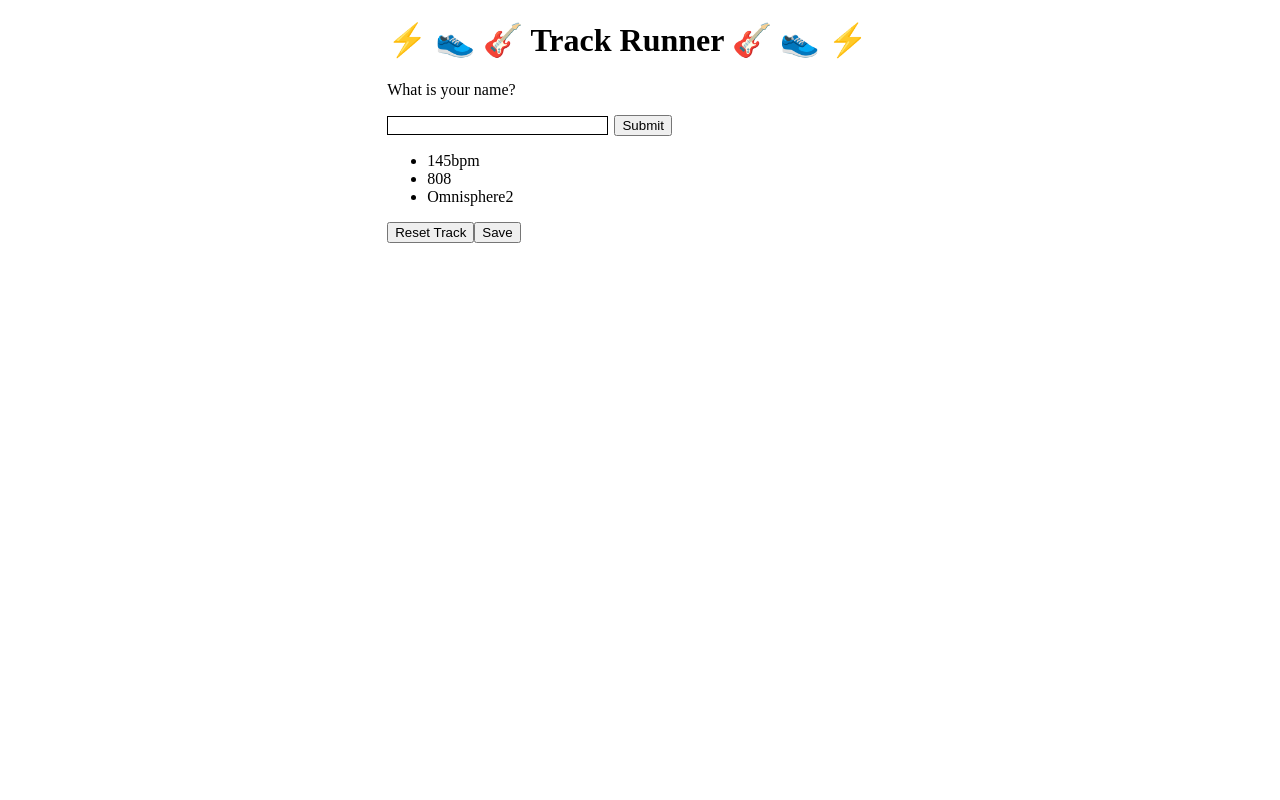
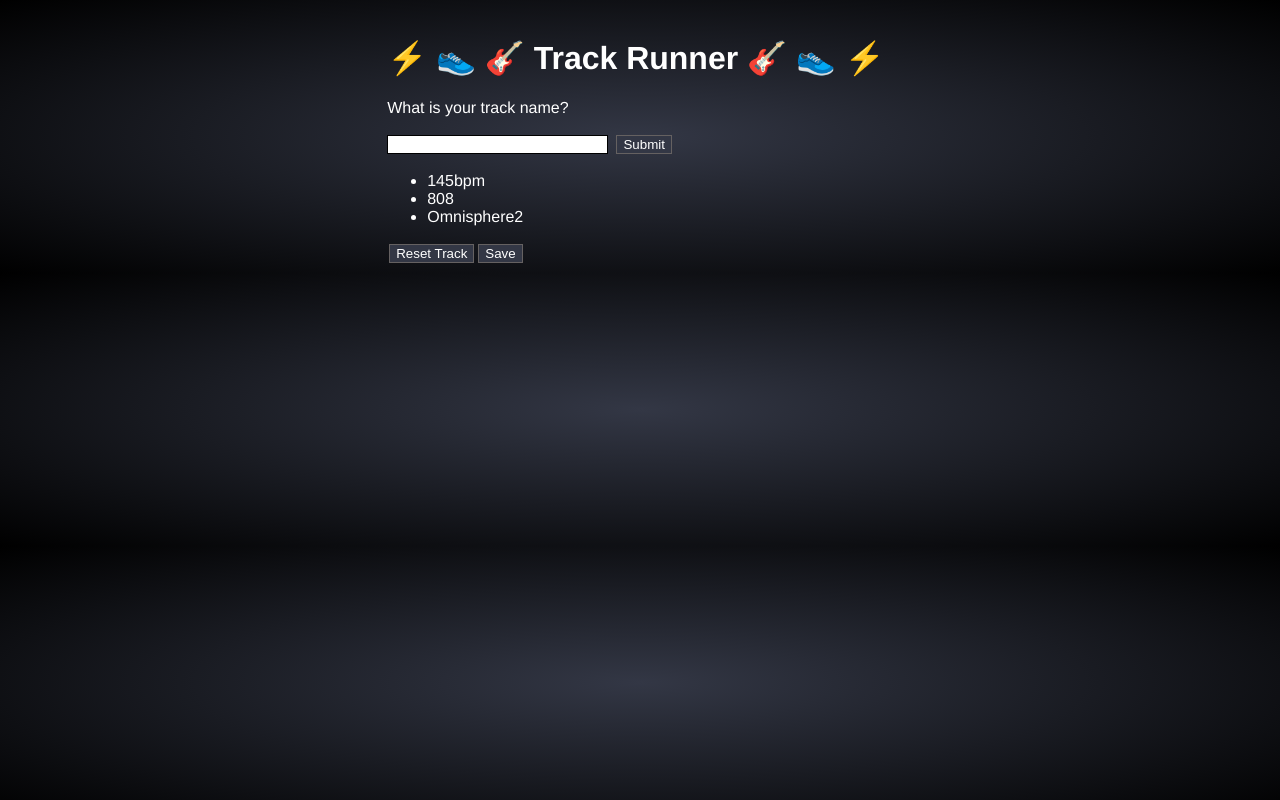
Before and after one commit to davemarquess/track-runner, a React app: page / in a window 1280 px wide. Built offline with nearby package versions, Linux system fonts and the light colour scheme.

Commit message:
style buttons grey/white

```diff
--- a/main.css
+++ b/main.css
@@ -1,8 +1,36 @@
+html {
+  font-size: 62.5%;
+}
+
+body {
+  background: black;
+  font-family: Helvetica, Arial, sans-serif;
+  font-size: 1.6rem;
+  background-image:
+    radial-gradient(
+      #333745,
+      black
+    );
+}
+
+button {
+  color: white;
+  cursor: pointer;
+  border: 1px solid rgb(101, 97, 97);
+  background-color: #333745;
+  margin: 2px;
+}
+
+button:disabled {
+  cursor: default;
+}
+
 #root {
   margin: auto;
+  padding-top: 10px;
   width: 40%;
   height: 80%;
-  /* color: white; */
+  color: white;
   /* background-color: black */
 }
 
@@ -17,7 +45,7 @@ and (max-device-width : 667px) {
   }
 
   #submitButton {
-    padding-top: 10px;
+    margin-top: 10px;
   }
 
   #header {
--- a/src/client/App.js
+++ b/src/client/App.js
@@ -11,7 +11,7 @@ class App extends Component {
       currentText: '',
       isAuthenticated: true,
       questionIndex: 0,
-      question: 'What is your name?',
+      question: 'What is your track name?',
       responseIndex: 0,
       resultObj: {}
     };
@@ -68,7 +68,7 @@ class App extends Component {
     this.setState({
       trackArr: [],
       questionIndex: 0,
-      question: 'What is your name?',
+      question: 'What is your track name?',
       responseIndex: 0
     });
   }
--- a/src/client/components/Reset.js
+++ b/src/client/components/Reset.js
@@ -3,8 +3,8 @@ import React from 'react';
 const Reset = (props) => {
   return (
     <div>
-      <button onClick={props.handleReset}>Reset Track</button>
-      <button onClick={props.handleSave}>Save</button>
+      <button id="saveButton1" onClick={props.handleReset}>Reset Track</button>
+      <button id="saveButton2" onClick={props.handleSave}>Save</button>
     </div>
   );
 };
```
